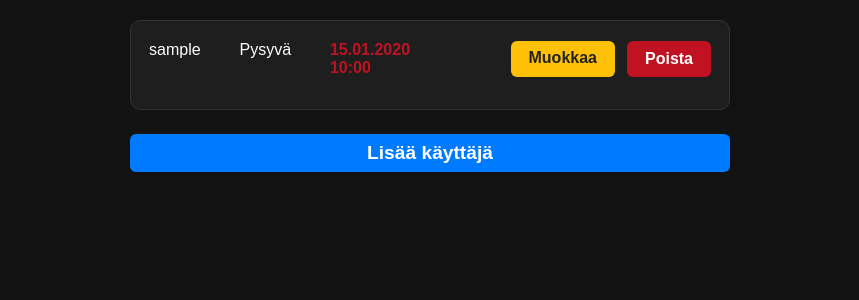
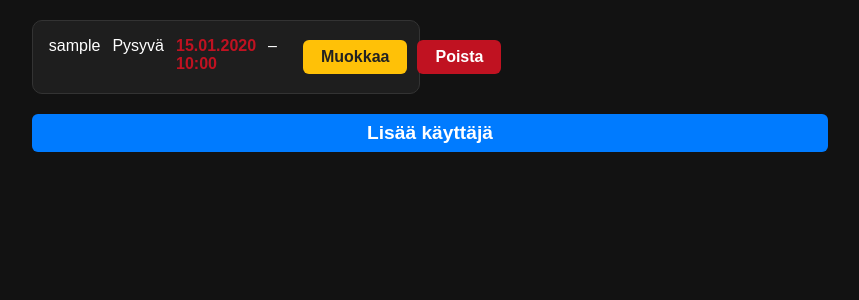
Before and after one commit to jannesii/Code, a Flask app: template server/app/templates/users.html in a window 1280 px wide. Shown: the part 39-339 px from the top of the page, without its empty margins (210-1069 px from the left). Run offline with Flask 2, Linux system fonts and the light colour scheme; the template is opened without the code that fills it: most values are stand-ins (such as "Sample title", 1, 10 or a date in 2020); parts of the project's set-up code (start-up, migrations or seed data) failed here and were passed over.

Commit message:
updated users page to be more clearer, responsive, and consistent

```diff
--- a/server/app/static/css/users.css
+++ b/server/app/static/css/users.css
@@ -1,20 +1,16 @@
 /* --- LAYOUT ---------------------------------------------------------------- */
 .container {
-  /* container sizing */
   width: 100%;
-  max-width: 800px;     /* cap on larger screens */
-  margin: 0 auto;       /* center when wider than 800px */
+  max-width: 1000px;
+  margin: 0 auto;
   padding: 20px;
   box-sizing: border-box;
-
-  /* key line: center items horizontally */
-  justify-items: center;
 }
 
 .user-grid {
   display: grid;
-  grid-template-columns: repeat(1, 1fr);
-  gap: 24px;
+  grid-template-columns: repeat(auto-fit, minmax(280px, 1fr));
+  gap: 20px;
 }
 
 /* --- USER TILE ------------------------------------------------------------- */
@@ -22,36 +18,42 @@
   background: #1e1e1e;
   border: 1px solid #333;
   border-radius: 10px;
-  padding: 20px 18px;
+  padding: 16px;
   color: #fff;
   font-size: 1em;
-  transition: background-color 0.3s, transform 0.3s;
-  display: flex;
-
-  /* Always 80% of viewport width, capped at 600px */
-  width: min(80vw, 600px);
-  margin: 0 auto;        /* center the tile */
-  box-sizing: border-box; /* include padding/border inside width */
+  transition: background-color 0.25s ease, transform 0.25s ease;
+  display: grid;
+  grid-template-columns: 1fr auto;
+  gap: 12px 16px;
+  width: 100%;
+  box-sizing: border-box;
 }
 .user-tile:hover {
   background: #272727;
   transform: scale(1.03);
 }
 
-/* --- USER INFO: 3 COLUMNS -------------------------------------------------- */
+/* --- USER INFO ------------------------------------------------------------- */
 .user-info {
   display: grid;
-  grid-template-columns: repeat(4, 1fr);
-  gap: 6px 12px;              /* row / column gaps  */
-  margin-bottom: 12px;
+  grid-template-columns: 1fr; /* stack on mobile */
+  gap: 6px 12px;
+  margin-bottom: 4px;
 }
+
+/* Show clear labels for each field on narrow screens */
+.user-info .field { display: grid; grid-template-columns: auto 1fr; align-items: center; column-gap: 8px; }
+.user-info .field.username::before { content: "Käyttäjä:"; color: #bdbdbd; }
+.user-info .field.type::before     { content: "Tyyppi:";  color: #bdbdbd; }
+.user-info .field.expires::before  { content: "Vanhenee:"; color: #bdbdbd; }
+.user-info .field.role::before     { content: "Rooli:";   color: #bdbdbd; }
 
 /* --- BUTTONS --------------------------------------------------------------- */
 .buttons {
-  display: grid;
-  grid-template-columns: repeat(2, 1fr);
-  gap: 6px 12px;              /* row / column gaps  */
-  margin-bottom: 12px;
+  display: flex;
+  align-items: center;
+  justify-content: flex-end;
+  gap: 10px;
 }
 .delete-btn {
   background: #c01221;
@@ -65,6 +67,10 @@
   transition: background 0.2s;
 }
 .delete-btn:hover { background: #860000; }
+.delete-btn:disabled {
+  cursor: not-allowed;
+  opacity: 0.5;
+}
 
 .edit-btn {
   background: #ffc107;
@@ -82,6 +88,13 @@
   text-align: center;
 }
 .edit-btn:hover { background: #e0a800; }
+.edit-btn.is-disabled {
+  background: #5c4a06;
+  color: #bbb;
+  cursor: not-allowed;
+  opacity: 0.6;
+  pointer-events: none;
+}
 
 /* --- “ADD USER” TILE ------------------------------------------------------- */
 .add-tile {
@@ -110,9 +123,19 @@
 }
 
 /* --- RESPONSIVE BREAKPOINTS ------------------------------------------------ */
-@media (max-width: 900px) {
-  .user-grid { grid-template-columns: repeat(2, 1fr); }
+@media (min-width: 680px) {
+  .user-info { grid-template-columns: repeat(2, 1fr); }
 }
-@media (max-width: 600px) {
-  .user-grid { grid-template-columns: 1fr; }
+@media (min-width: 960px) {
+  .user-info {
+    grid-template-columns: repeat(4, 1fr);
+  }
+  /* Hide labels on wide screens for compact layout */
+  .user-info .field { display: block; }
+  .user-info .field::before { display: none; content: none; }
 }
+
+@media (max-width: 640px) {
+  .user-tile { grid-template-columns: 1fr; }
+  .buttons { justify-content: stretch; }
+}
--- a/server/app/templates/users.html
+++ b/server/app/templates/users.html
@@ -15,17 +15,23 @@
     <form method="post" class="user-tile">
       <input type="hidden" name="csrf_token" value="{{ csrf_token() }}">
       <div class="user-info">
-        <div>{{ u.username }}</div>
-        <div>{% if u.is_temporary %}Väliaikainen{% else %}Pysyvä{% endif
-          %}</div>
-        <div class="expiry-date" data-raw="{{ u.expires_at }}">{% if
-          u.expires_at %}{{ u.expires_at }}{% else %}-{% endif %}</div>
-        <div>{% if u.is_admin %}<b>Admin</b>{% else %}{% endif %}</div>
+        <div class="field username">{{ u.username }}</div>
+        <div class="field type">{% if u.is_temporary %}Väliaikainen{% else %}Pysyvä{% endif %}</div>
+        <div class="field expires"><span class="expiry-date" data-raw="{{ u.expires_at }}">{% if u.expires_at %}{{ u.expires_at }}{% else %}-{% endif %}</span></div>
+        <div class="field role">{% if u.is_admin %}<b>Admin</b>{% else %}–{% endif %}</div>
       </div>
       <div class="buttons">
-        <a {% if u.is_admin %}href="{{ url_for('web.edit_user', username=u.username) }}"{% else %} href="#" onclick="return false;"{% endif %}
-          class="edit-btn">Muokkaa</a>
-        <button {% if u.is_admin %}type="submit"{% endif %}
+        {# Enable editing only for non-admin users #}
+        {% if not u.is_admin %}
+          <a href="{{ url_for('web.edit_user', username=u.username) }}" class="edit-btn">Muokkaa</a>
+        {% else %}
+          <a href="#" class="edit-btn is-disabled" aria-disabled="true" tabindex="-1" onclick="return false;">Muokkaa</a>
+        {% endif %}
+
+        {# Disable delete for admin and self; backend also enforces this #}
+        {% set is_self = (u.username == current_user.get_id()) %}
+        <button
+          {% if (not u.is_admin) and (not is_self) %}type="submit"{% else %}type="button" disabled{% endif %}
           name="delete_user"
           value="{{ u.username }}"
           class="delete-btn">
```
